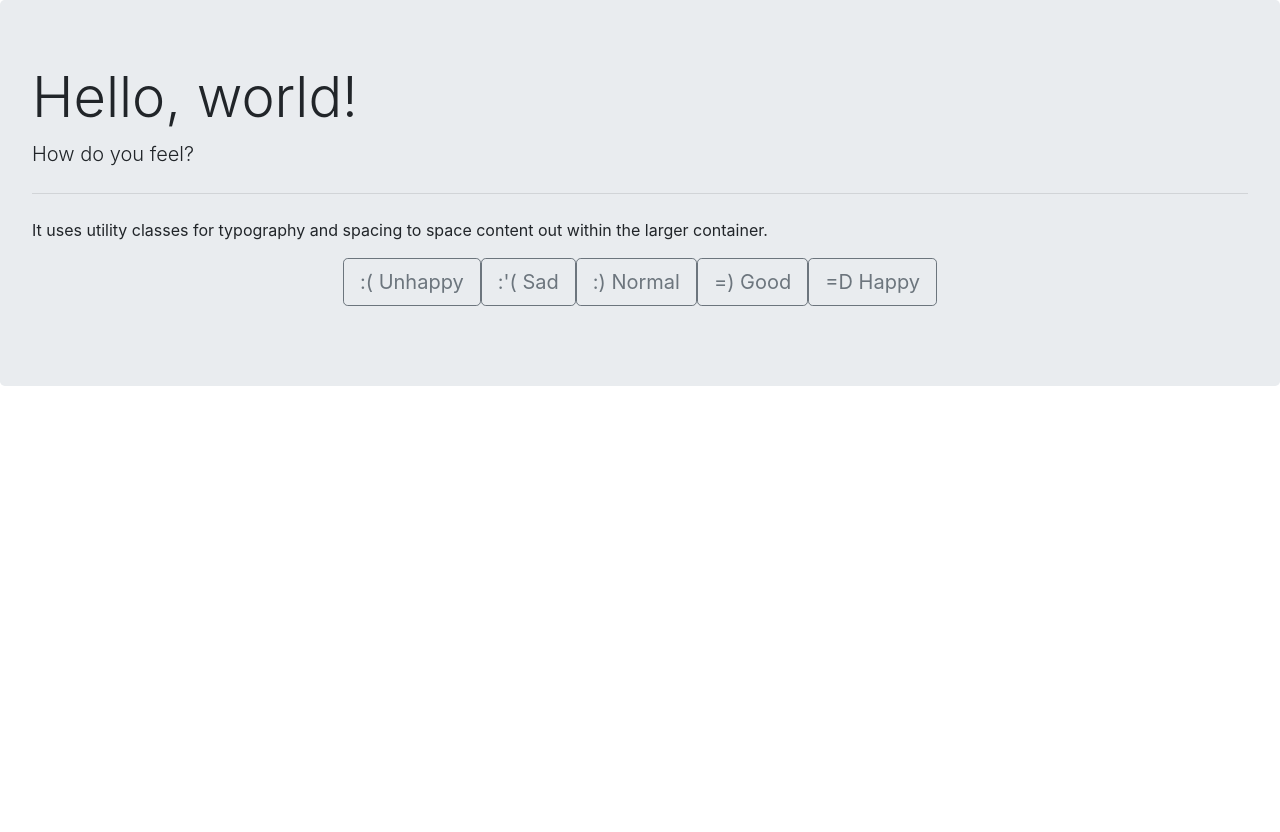
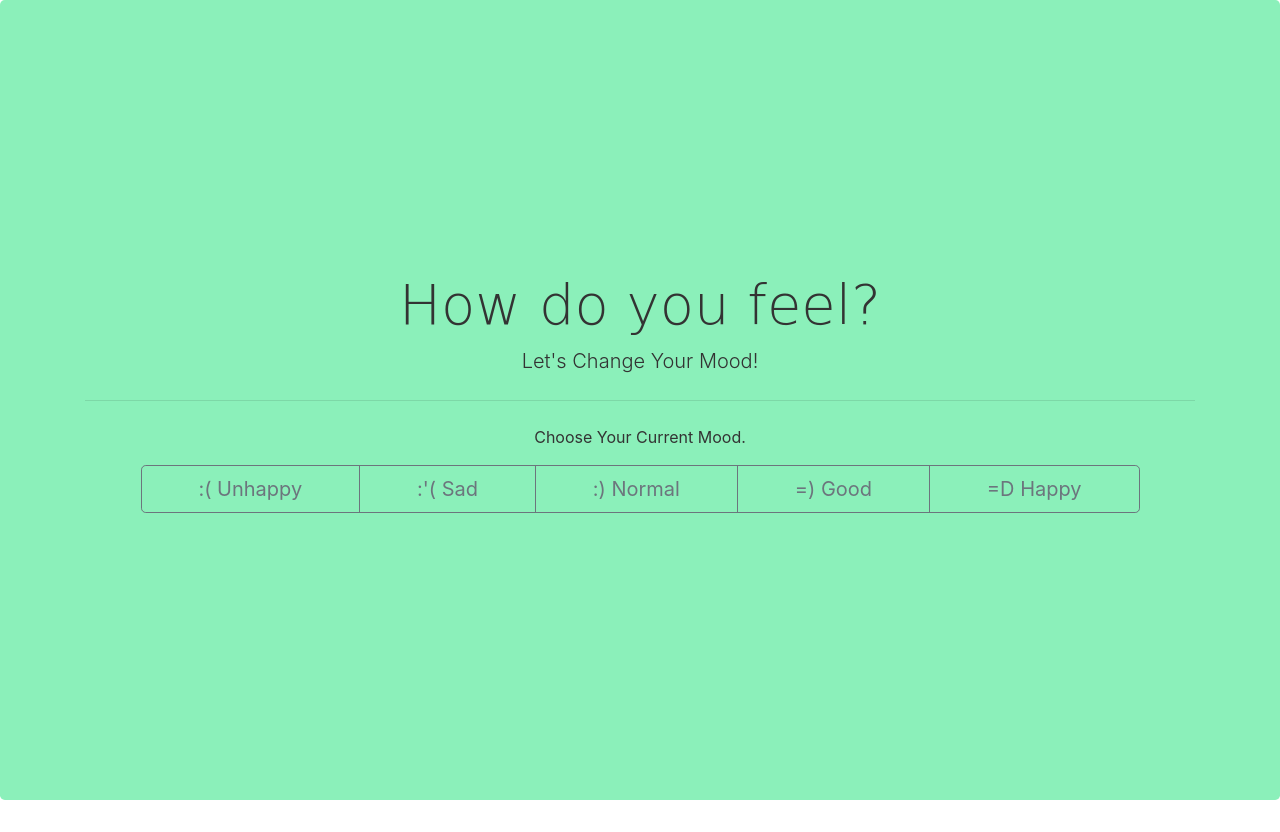
Before and after one commit to KianaMsqt/Mood-Shift, a plain HTML site: page index.html in a window 1280 px wide. Before the commit the page ends 800 px from the top, so only its background shows below. Drawn offline with nearby package versions, Linux system fonts and the light colour scheme; a web font is replaced by a local one.

Commit message:
added css styling to landing page HTML

```diff
--- a/assets/css/style.css
+++ b/assets/css/style.css
@@ -0,0 +1,26 @@
+@import url('https://fonts.googleapis.com/css2?family=Happy+Monkey&display=swap');
+
+.hero {
+    font-family: 'Happy Monkey', cursive;
+    line-height: 1.5;
+}
+/* Jumbotron Styling */
+.jumbo-style  {
+    height: 100vh;
+    width: 100%;
+    background: #8bf0ba !important;
+    color: #333;
+    position: relative;
+    display: flex;
+    align-items: center ;
+    text-align: center;
+    padding: 0 20px;
+
+}
+
+.btn-group {
+    width: 90%;
+    margin: auto;
+
+
+}
--- a/index.html
+++ b/index.html
@@ -15,13 +15,16 @@
   </head>
   <body>
 
-    <div class="jumbotron">
-      <h1 class="display-4">Hello, world!</h1>
-      <p class="lead">How do you feel?</p>
+    <div class="jumbotron jumbo-style">
+      <div class="container">
+      <header class="hero">
+      <h1 class="display-4">How do you feel?</h1>
+    </header>
+      <p class="lead">Let's Change Your Mood!</p>
       <hr class="my-4">
-      <p>It uses utility classes for typography and spacing to space content out within the larger container.</p>
+      <p class="">Choose Your Current Mood.</p>
       <p class="lead">
-        <div class="d-grid gap-2 d-sm-flex justify-content-sm-center">
+        <div class="d-grid gap-2 d-sm-flex justify-content-sm-center btn-group" >
           <button type="button" class="btn btn-outline-secondary btn-lg">:( Unhappy</button>
           <button type="button" class="btn btn-outline-secondary btn-lg">:'( Sad</button>
           <button type="button" class="btn btn-outline-secondary btn-lg">:) Normal</button>
@@ -30,6 +33,7 @@
         </div>
       </p>
     </div>
+  </div>
 
     <script
       src="https://cdn.jsdelivr.net/npm/jquery@3.5.1/dist/jquery.slim.min.js"
```
Also changed, not shown: 1 other file.
